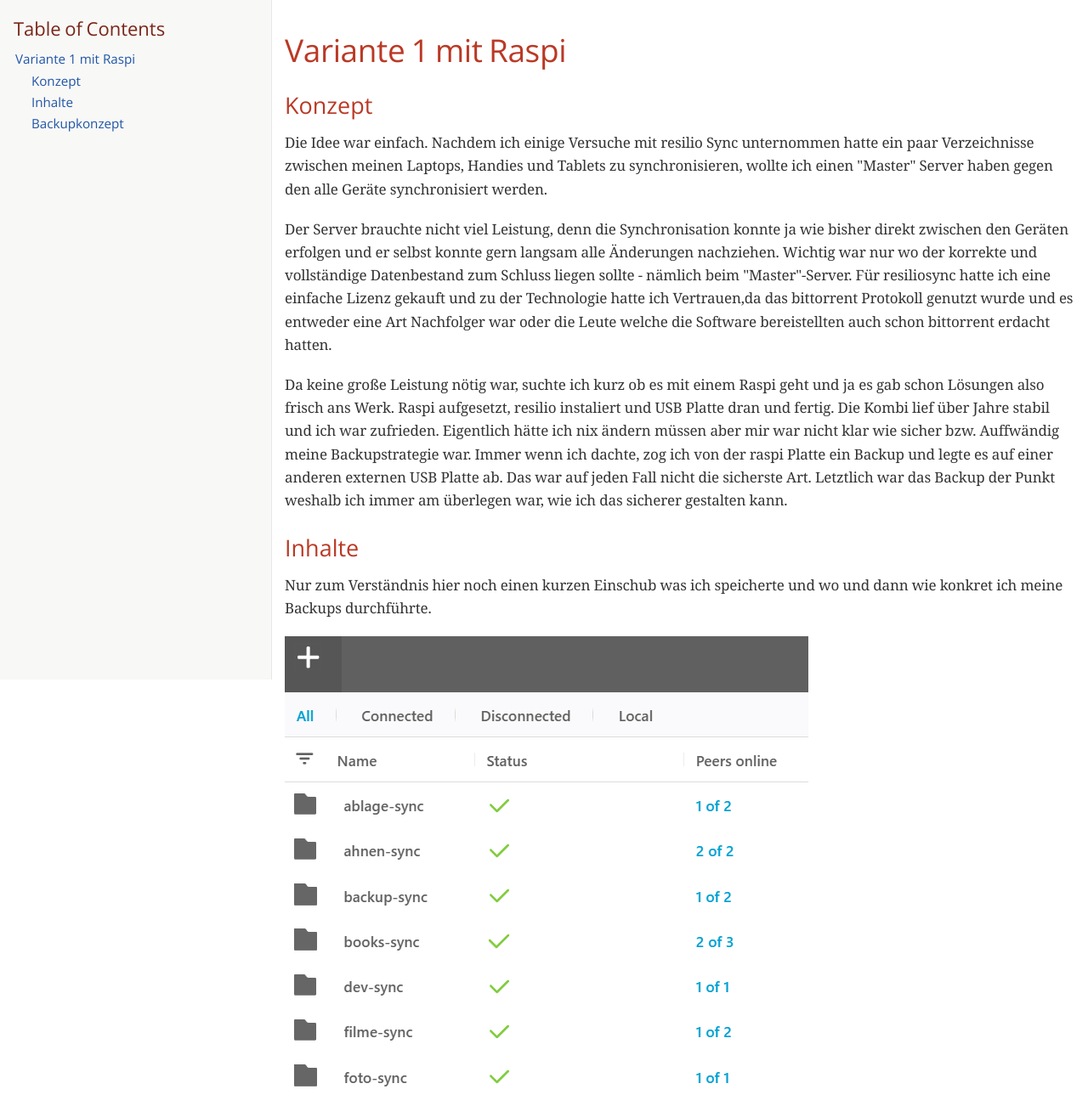
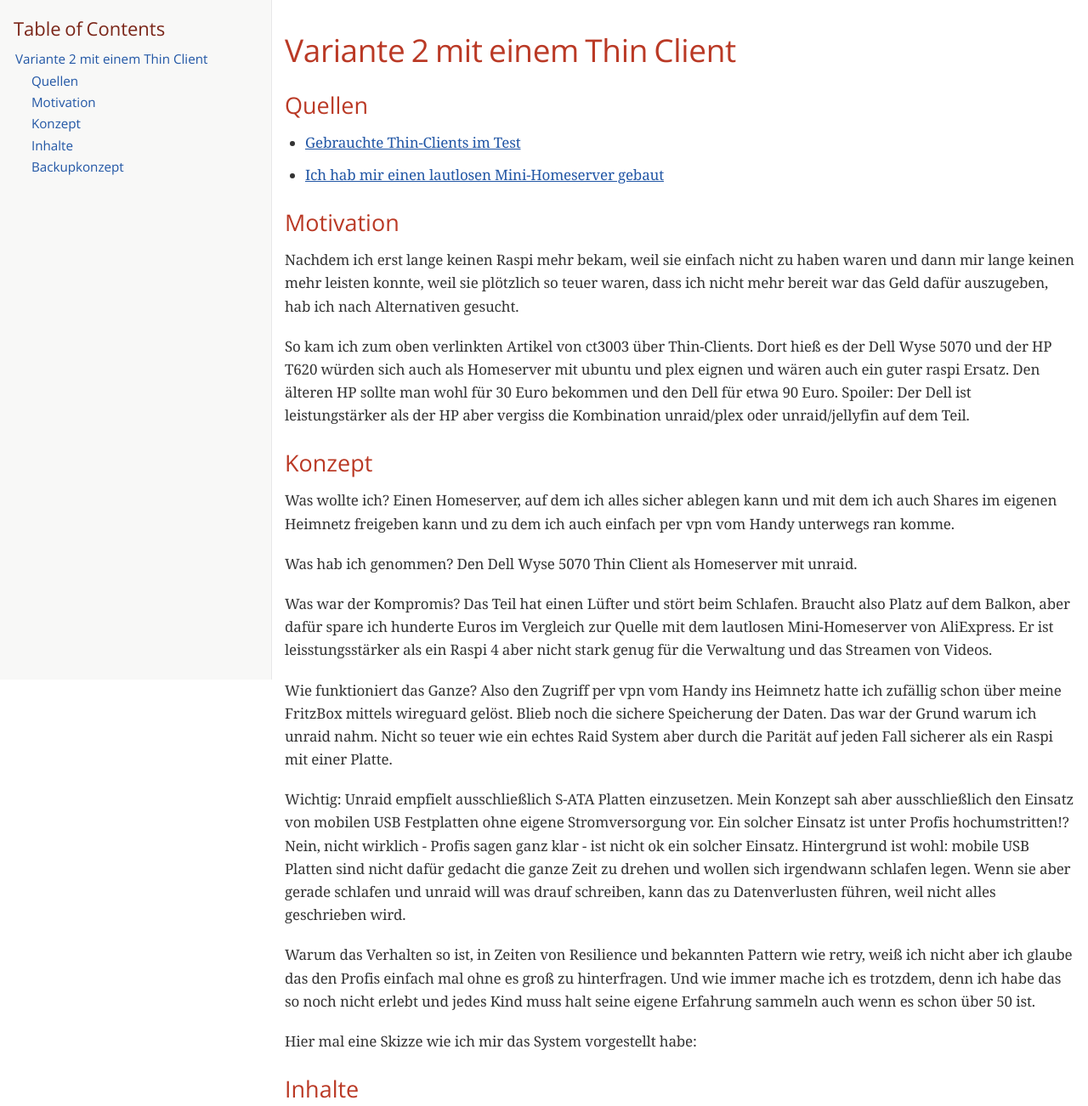
Before and after one commit to Huluvu424242/homeserver-hogerer, a plain HTML site: page docs/03-thinclient.html in a window 1280 px wide. Shown: the top 1302 px of the page at 85% size. Drawn offline with nearby package versions, Linux system fonts and the light colour scheme; a web font is replaced by a local one.

Commit message:
neue Doku generiert

```diff
--- a/docs/02-raspi.html
+++ b/docs/03-thinclient.html
@@ -5,7 +5,7 @@
 <meta http-equiv="X-UA-Compatible" content="IE=edge">
 <meta name="viewport" content="width=device-width, initial-scale=1.0">
 <meta name="generator" content="Asciidoctor 2.0.16">
-<title>Variante 1 mit Raspi</title>
+<title>Variante 2 mit einem Thin Client</title>
 <link rel="stylesheet" href="https://fonts.googleapis.com/css?family=Open+Sans:300,300italic,400,400italic,600,600italic%7CNoto+Serif:400,400italic,700,700italic%7CDroid+Sans+Mono:400,700">
 <style>
 /*! Asciidoctor default stylesheet | MIT License | https://asciidoctor.org */
@@ -443,8 +443,10 @@ body.book #toc,body.book #preamble,body.book h1.sect0,body.book .sect1>h2{page-b
 <div id="toc" class="toc2">
 <div id="toctitle">Table of Contents</div>
 <ul class="sectlevel1">
-<li><a href="#variante-1-mit-raspi">Variante 1 mit Raspi</a>
+<li><a href="#variante-2-mit-einem-thin-client">Variante 2 mit einem Thin Client</a>
 <ul class="sectlevel2">
+<li><a href="#quellen">Quellen</a></li>
+<li><a href="#motivation">Motivation</a></li>
 <li><a href="#konzept">Konzept</a></li>
 <li><a href="#inhalte">Inhalte</a></li>
 <li><a href="#backupkonzept">Backupkonzept</a></li>
@@ -455,18 +457,68 @@ body.book #toc,body.book #preamble,body.book h1.sect0,body.book .sect1>h2{page-b
 </div>
 <div id="content">
 <div class="sect1">
-<h2 id="variante-1-mit-raspi"><a class="anchor" href="#variante-1-mit-raspi"></a>Variante 1 mit Raspi</h2>
+<h2 id="variante-2-mit-einem-thin-client"><a class="anchor" href="#variante-2-mit-einem-thin-client"></a>Variante 2 mit einem Thin Client</h2>
 <div class="sectionbody">
+<div class="sect2">
+<h3 id="quellen"><a class="anchor" href="#quellen"></a>Quellen</h3>
+<div class="ulist">
+<ul>
+<li>
+<p><a href="https://youtu.be/K10bMgX0qoc?si=zRTbArzBR66EMsTl">Gebrauchte Thin-Clients im Test</a></p>
+</li>
+<li>
+<p><a href="https://www.youtube.com/watch?v=OOHszBodhbc">Ich hab mir einen lautlosen Mini-Homeserver gebaut</a></p>
+</li>
+</ul>
+</div>
+</div>
+<div class="sect2">
+<h3 id="motivation"><a class="anchor" href="#motivation"></a>Motivation</h3>
+<div class="paragraph">
+<p>Nachdem ich erst lange keinen Raspi mehr bekam, weil sie einfach nicht zu haben waren und dann mir lange keinen mehr
+leisten konnte, weil sie plötzlich so teuer waren, dass ich nicht mehr bereit war das Geld dafür auszugeben, hab ich
+nach Alternativen gesucht.</p>
+</div>
+<div class="paragraph">
+<p>So kam ich zum oben verlinkten Artikel von ct3003 über Thin-Clients. Dort hieß es der Dell Wyse 5070 und der HP T620
+würden sich auch als Homeserver mit ubuntu und plex eignen und wären auch ein guter raspi Ersatz. Den älteren HP sollte
+man wohl für 30 Euro bekommen und den Dell für etwa 90 Euro. Spoiler: Der Dell ist leistungstärker als der HP aber
+vergiss die Kombination unraid/plex oder unraid/jellyfin auf dem Teil.</p>
+</div>
+</div>
 <div class="sect2">
 <h3 id="konzept"><a class="anchor" href="#konzept"></a>Konzept</h3>
 <div class="paragraph">
-<p>Die Idee war einfach. Nachdem ich einige Versuche mit resilio Sync unternommen hatte ein paar Verzeichnisse zwischen meinen Laptops, Handies und Tablets zu synchronisieren, wollte ich einen "Master" Server haben gegen den alle Geräte synchronisiert werden.</p>
+<p>Was wollte ich? Einen Homeserver, auf dem ich alles sicher ablegen kann und mit dem ich auch Shares im eigenen Heimnetz
+freigeben kann und zu dem ich auch einfach per vpn vom Handy unterwegs ran komme.</p>
 </div>
 <div class="paragraph">
-<p>Der Server brauchte nicht viel Leistung, denn die Synchronisation konnte ja wie bisher direkt zwischen den Geräten erfolgen und er selbst konnte gern langsam alle Änderungen nachziehen. Wichtig war nur wo der korrekte und vollständige Datenbestand zum Schluss liegen sollte - nämlich beim "Master"-Server. Für resiliosync hatte ich eine einfache Lizenz gekauft und zu der Technologie hatte ich Vertrauen,da das bittorrent Protokoll genutzt wurde und es entweder eine Art Nachfolger war oder die Leute welche die Software bereistellten auch schon bittorrent erdacht hatten.</p>
+<p>Was hab ich genommen? Den Dell Wyse 5070 Thin Client als Homeserver mit unraid.</p>
 </div>
 <div class="paragraph">
-<p>Da keine große Leistung nötig war, suchte ich kurz ob es mit einem Raspi geht und ja es gab schon Lösungen also frisch ans Werk. Raspi aufgesetzt, resilio instaliert und USB Platte dran und fertig. Die Kombi lief über Jahre stabil und ich war zufrieden. Eigentlich hätte ich nix ändern müssen aber mir war nicht klar wie sicher bzw. Auffwändig meine Backupstrategie war. Immer wenn ich dachte, zog ich von der raspi Platte ein Backup und legte es auf einer anderen externen USB Platte ab. Das war auf jeden Fall nicht die sicherste Art. Letztlich war das Backup der Punkt weshalb ich immer am überlegen war, wie ich das sicherer gestalten kann.</p>
+<p>Was war der Kompromis? Das Teil hat einen Lüfter und stört beim Schlafen. Braucht also Platz auf dem Balkon, aber dafür
+spare ich hunderte Euros im Vergleich zur Quelle mit dem lautlosen Mini-Homeserver von AliExpress. Er ist
+leisstungsstärker als ein Raspi 4 aber nicht stark genug für die Verwaltung und das Streamen von Videos.</p>
+</div>
+<div class="paragraph">
+<p>Wie funktioniert das Ganze? Also den Zugriff per vpn vom Handy ins Heimnetz hatte ich zufällig schon über meine FritzBox
+mittels wireguard gelöst. Blieb noch die sichere Speicherung der Daten. Das war der Grund warum ich unraid nahm. Nicht
+so teuer wie ein echtes Raid System aber durch die Parität auf jeden Fall sicherer als ein Raspi mit einer Platte.</p>
+</div>
+<div class="paragraph">
+<p>Wichtig: Unraid empfielt ausschließlich S-ATA Platten einzusetzen. Mein Konzept sah aber ausschließlich den Einsatz von
+mobilen USB Festplatten ohne eigene Stromversorgung vor. Ein solcher Einsatz ist unter Profis hochumstritten!? Nein,
+nicht wirklich - Profis sagen ganz klar - ist nicht ok ein solcher Einsatz. Hintergrund ist wohl: mobile USB Platten
+sind nicht dafür gedacht die ganze Zeit zu drehen und wollen sich irgendwann schlafen legen. Wenn sie aber gerade
+schlafen und unraid will was drauf schreiben, kann das zu Datenverlusten führen, weil nicht alles geschrieben wird.</p>
+</div>
+<div class="paragraph">
+<p>Warum das Verhalten so ist, in Zeiten von Resilience und bekannten Pattern wie retry, weiß ich nicht aber ich glaube das
+den Profis einfach mal ohne es groß zu hinterfragen. Und wie immer mache ich es trotzdem, denn ich habe das so noch
+nicht erlebt und jedes Kind muss halt seine eigene Erfahrung sammeln auch wenn es schon über 50 ist.</p>
+</div>
+<div class="paragraph">
+<p>Hier mal eine Skizze wie ich mir das System vorgestellt habe:</p>
 </div>
 </div>
 <div class="sect2">
@@ -597,7 +649,7 @@ body.book #toc,body.book #preamble,body.book h1.sect0,body.book .sect1>h2{page-b
 <div id="footer">
 <div id="footer-text">
 Version Ausgabe 1.0.0-SNAPSHOT<br>
-Last updated 14.06.2025
+Last updated 18.06.2025
 </div>
 </div>
 </body>
```
Also changed, not shown: docs/01-vorwort.html (+1 -1 lines), docs/index.html (+2 -2 lines).
